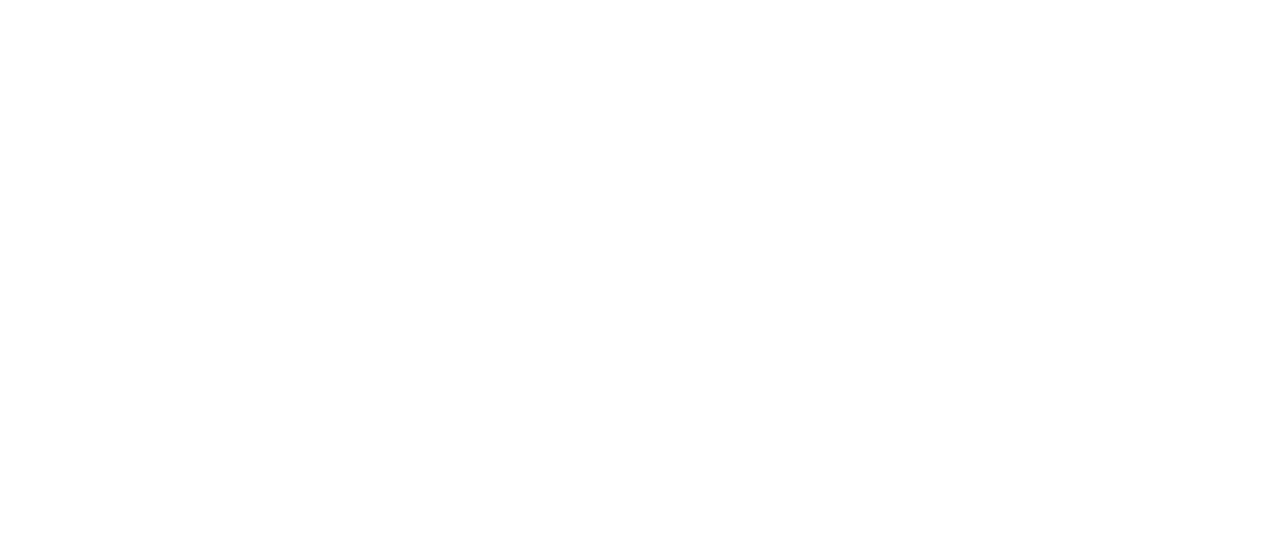
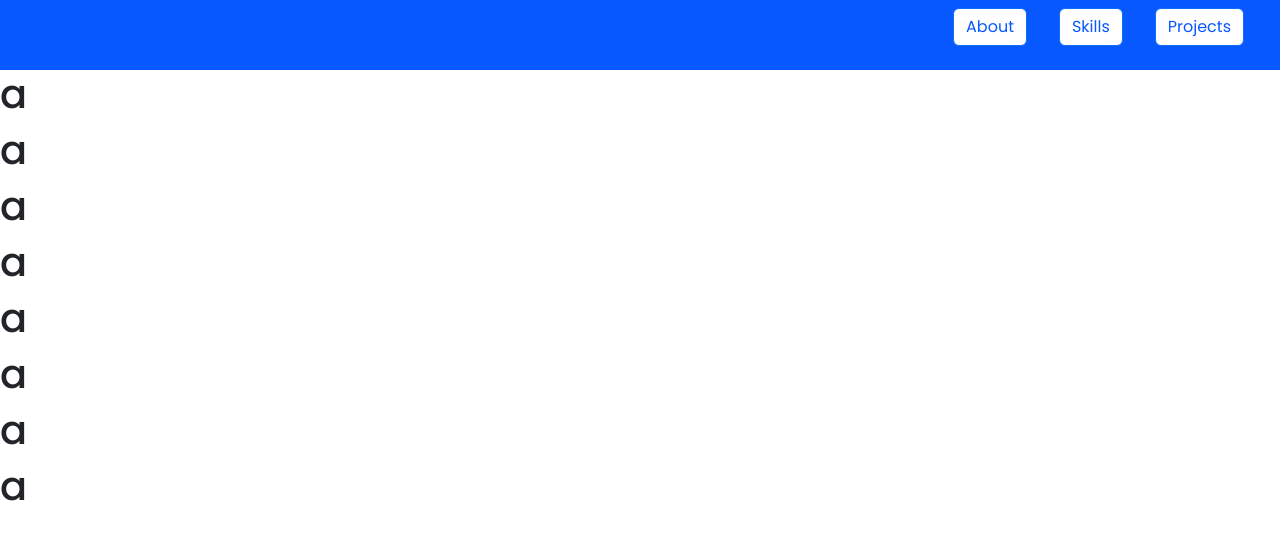
Before and after one commit to DevArtifacTs/portfolio, a React (Create React App) app: page / in a window 1280 px wide. Shown: the top 540 px of the page. Built offline with nearby package versions, Linux system fonts and the light colour scheme.

Commit message:
style : NavBar.jsx display and hide mobile-menu and desktop-menu using screen media query

```diff
--- a/package.json
+++ b/package.json
@@ -3,6 +3,7 @@
   "version": "0.1.0",
   "private": true,
   "dependencies": {
+    "@ant-design/icons": "^4.7.0",
     "@testing-library/jest-dom": "^5.16.4",
     "@testing-library/react": "^13.3.0",
     "@testing-library/user-event": "^13.5.0",
--- a/src/App.js
+++ b/src/App.js
@@ -2,11 +2,23 @@ import './App.css';
 
 // Test
 import BackToTop from './components/BackToTop/BackToTop';
+import NavBar from './components/NavBar/NavBar';
+
 
 function App() {
   return (
     <>
       {/* <BackToTop /> */}
+      <NavBar />
+
+      <h1>a</h1>
+      <h1>a</h1>
+      <h1>a</h1>
+      <h1>a</h1>
+      <h1>a</h1>
+      <h1>a</h1>
+      <h1>a</h1>
+      <h1>a</h1>
     </>
   );
 }
--- a/src/components/BackToTop/BackToTop.jsx
+++ b/src/components/BackToTop/BackToTop.jsx
@@ -23,13 +23,6 @@ const BackToTop = () => (
       padding: 8,
     }}
   >
-    <div>Scroll to bottom</div>
-    <div>Scroll to bottom</div>
-    <div>Scroll to bottom</div>
-    <div>Scroll to bottom</div>
-    <div>Scroll to bottom</div>
-    <div>Scroll to bottom</div>
-    <div>Scroll to bottom</div>
     <BackTop   visibilityHeight={300} duration={200} >
       <div className={`${styles.to_top_btn}`}  >UP </div>
     </BackTop>
--- /dev/null
+++ b/src/components/Btn/Btn.css
@@ -0,0 +1,3 @@
+.btn-effect :hover {
+
+}
--- a/src/components/Btn/Btn.jsx
+++ b/src/components/Btn/Btn.jsx
@@ -1,9 +1,16 @@
-import { Button } from 'antd';
 import React from 'react';
+import './Btn.css'
 
-const Btn = ({title}) => (
+const Btn = ({title, className, to, role, stylish}) => (
   <>
-    <Button type="primary">{title}</Button>
+    <a
+      className="btn btn-primary btn-effect"
+      href={to}
+      role="button"
+      style={stylish}
+      >
+        {title}
+      </a>
   </>
 );
 
--- /dev/null
+++ b/src/components/NavBar/NavBar.css
@@ -0,0 +1,27 @@
+.nav-container {
+    min-height: 50px;
+    max-height: 80px;
+    background-color: var(--dominant-color);
+    margin: 0;
+}
+
+.mobile-menu-btn{
+    /* display: none; */
+}
+.mobile-menu-btn :hover {
+    cursor: pointer;
+}
+
+@media only screen and (max-width: 576px) {
+    .desktop-menu{
+        display: none !important;
+    }
+    .mobile-menu{
+        display: block ;
+    }
+}
+@media only screen and (min-width: 577px) {
+    .mobile-menu{
+        display: none !important ;
+    }
+}
--- a/src/components/NavBar/NavBar.jsx
+++ b/src/components/NavBar/NavBar.jsx
@@ -0,0 +1,67 @@
+import React, {useState} from 'react';
+
+//style
+import './NavBar.css';
+
+//antd icon
+import { GiHamburgerMenu } from 'react-icons/gi';
+import { IconContext } from "react-icons";
+import { MenuOutlined } from '@ant-design/icons';
+
+//components
+import ProgressComponent from '../ProgressComponent/ProgressComponent';
+import Btn from '../Btn/Btn';
+import  PopoverComponent from '../PopoverComponent/PopoverComponent';
+
+
+function NavBar(props) {
+
+    // state for mobile menu trigger
+    const [mobileMenu, setMobileMenu] = useState(false);
+    // state for scroll position height percentage => pass to ProgressComponent
+    const [scrollPosition, setScrollPosition] = useState(0);
+
+    const handleMobileMenu = () => {
+        setMobileMenu(!mobileMenu);
+    }
+
+    return (
+        <div className='container-fluid sticky-top nav-container'  >
+            <div className="row">
+                <div className="col-12">
+                    <div className="row d-flex justify-content-end" >
+                        <div className="mobile-menu d-flex justify-content-end">
+                            <MenuOutlined
+                                className='mobile-menu-btn'
+                                style={{ fontSize: '30px', color: 'var(--implementary-color)' }}
+                            />
+                        </div>
+                        <div className="desktop-menu d-flex justify-content-end ">
+                            <ul className='d-flex justify-content-between p-2'>
+                                <li className='mx-3'>
+                                    <Btn  title='About'
+                                        stylish={{backgroundColor : 'var(--implementary-color)', color : 'var(--dominant-color'}}/>
+                                </li >
+                                <li className='mx-3'>
+                                    <Btn  title='Skills'
+                                    stylish={{backgroundColor : 'var(--implementary-color)', color : 'var(--dominant-color'}}/>
+                                </li>
+                                <li className='mx-3'>
+                                    <Btn  title='Projects'
+                                    stylish={{backgroundColor : 'var(--implementary-color)', color : 'var(--dominant-color'}}/>
+                                </li>
+                            </ul>
+                        </div>
+                    </div>
+                    {/* <div className="row d-flex justify-content-end">
+                        <div className="col progress-bar d-flex justify-content-end">
+                            <ProgressComponent scrollPosition={scrollPosition} />
+                        </div>
+                    </div> */}
+                </div>
+            </div>
+        </div>
+    );
+}
+
+export default NavBar;
--- a/src/components/ProgressComponent/ProgressComponent.jsx
+++ b/src/components/ProgressComponent/ProgressComponent.jsx
@@ -4,7 +4,7 @@ import { red, green } from '@ant-design/colors';
 
 const ProgressComponent = () => (
   <>
-    <Progress percent={60} steps={5} strokeColor={[green[6], green[6], red[5]]} />
+    <Progress percent={100} steps={5} size="small" strokeColor={green[6]} />
   </>
 );
 
--- a/src/index.css
+++ b/src/index.css
@@ -28,6 +28,11 @@ html {
 
 *, *::before, *::after {
   box-sizing: inherit;
+  list-style: none;
+}
+
+link {
+  text-decoration: none;
 }
 
 /* Set body to expand full of screen */
```
Also changed, not shown: src/components/Btn/Btn.module.css (deleted), src/components/NavBar/NavBar.module.css (deleted), 2 other files (tests, documents, lock files or other folders).
